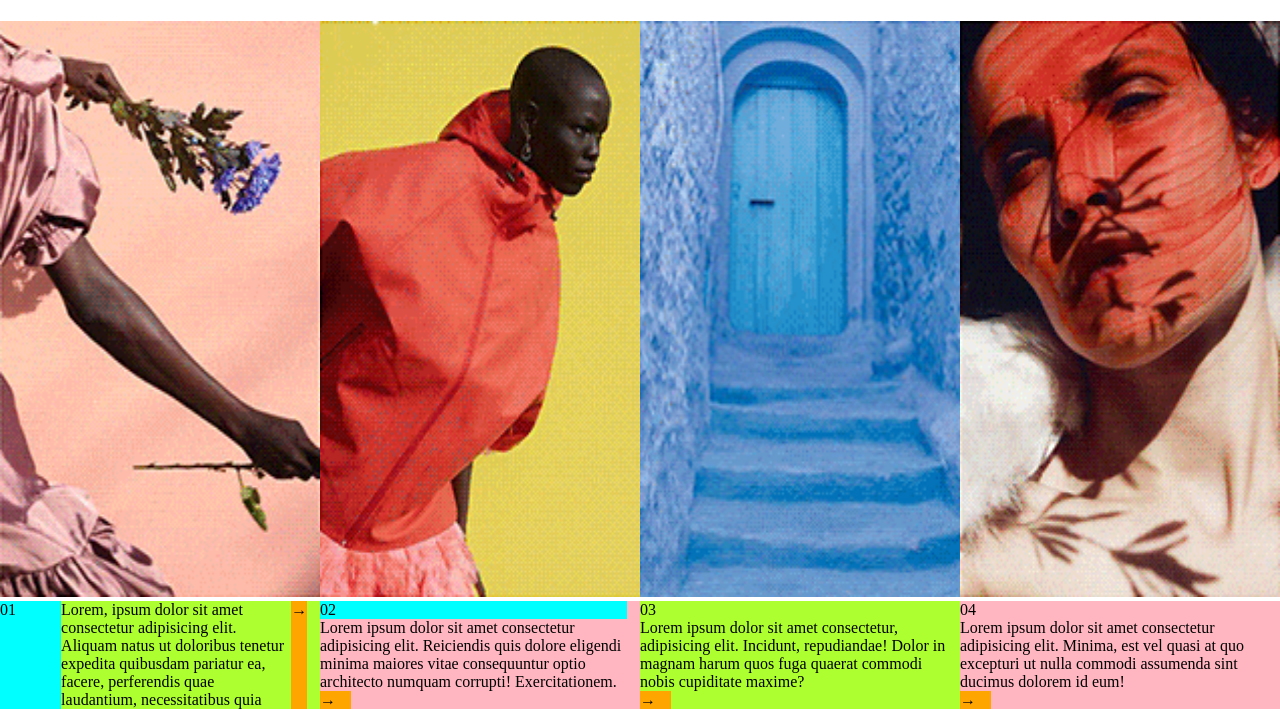
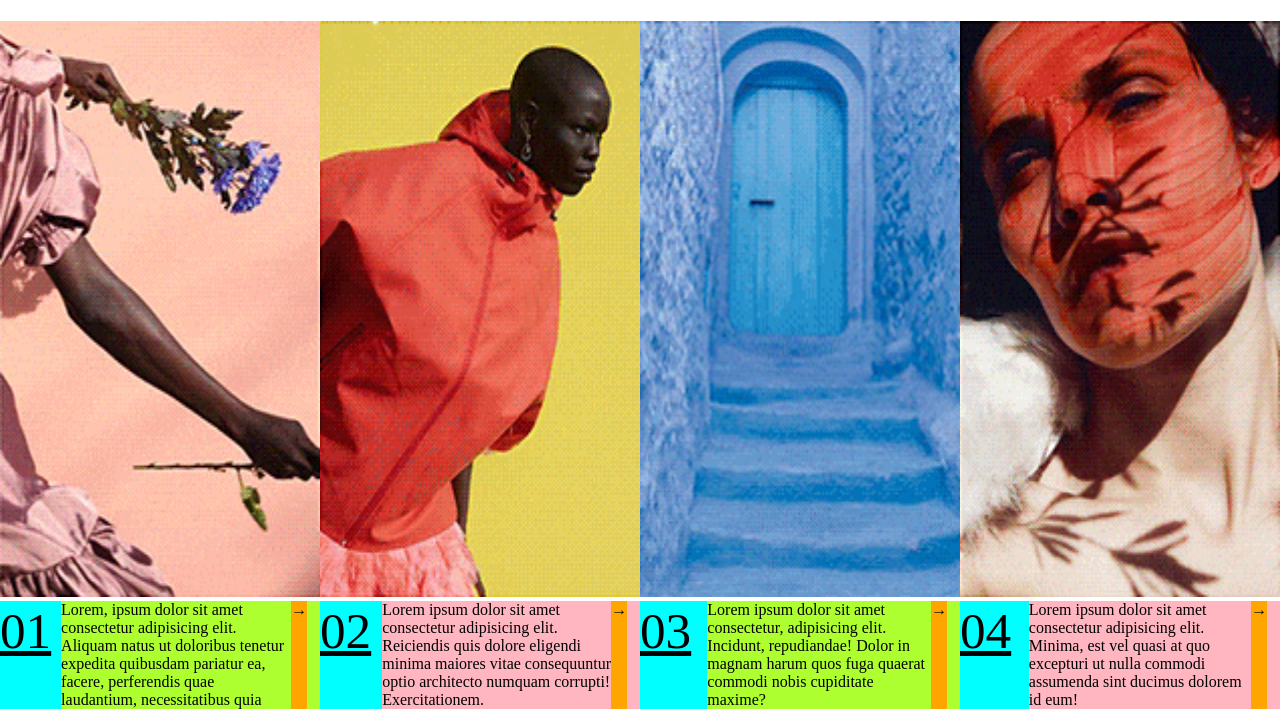
Before and after one commit to Aidas415/sibar, a website: page index.html in a window 1280 px wide. Shown: the part 124-833 px from the top of the page. Drawn offline with Linux system fonts and the light colour scheme.

Commit message:
pataisymai

```diff
--- a/main.css
+++ b/main.css
@@ -111,6 +111,8 @@
 .first-number {
    display: flex;
    width: 100%;
+   font-size: 4cqmax;
+   text-decoration: underline;
    background-color: aqua;
 }
 .firs-text {
@@ -124,7 +126,7 @@
 }
 
 .second-column {
-   display: flexbox;
+   display: flex;
    width: 25%;
    padding-right: 1%;
    font-family: 'Franklin Gothic Medium', 'Arial Narrow', Arial, sans-serif;
@@ -133,21 +135,37 @@
 .second-number {
    display: flex;
    width: 100%;
+   font-size: 4cqmax;
+   text-decoration: underline;
    background-color: aqua;
 }
 
 .third-column {
-   display: flexbox;
+   display: flex;
    width: 25%;
    padding-right: 1%;
-   font-family: 'Franklin Gothic Medium', 'Arial Narrow', Arial, sans-serif;
+   font-family: 'Ffont-size: 5cqmax;;ranklin Gothic Medium', 'Arial Narrow', Arial, sans-serif;
    background-color: greenyellow;
+}
+.third-number {
+   display: flex;
+   width: 100%;
+   font-size: 4cqmax;
+   text-decoration: underline;
+   background-color: aqua;
 }
 
 .fourth-column {
-   display: flexbox;
+   display: flex;
    width: 25%;
    padding-right: 1%;
    font-family: 'Franklin Gothic Medium', 'Arial Narrow', Arial, sans-serif;
    background-color: lightpink;
 }
+.fourth-number {
+   display: flex;
+   width: 100%;
+   font-size: 4cqmax;
+   text-decoration: underline;
+   background-color: aqua;
+}
```
